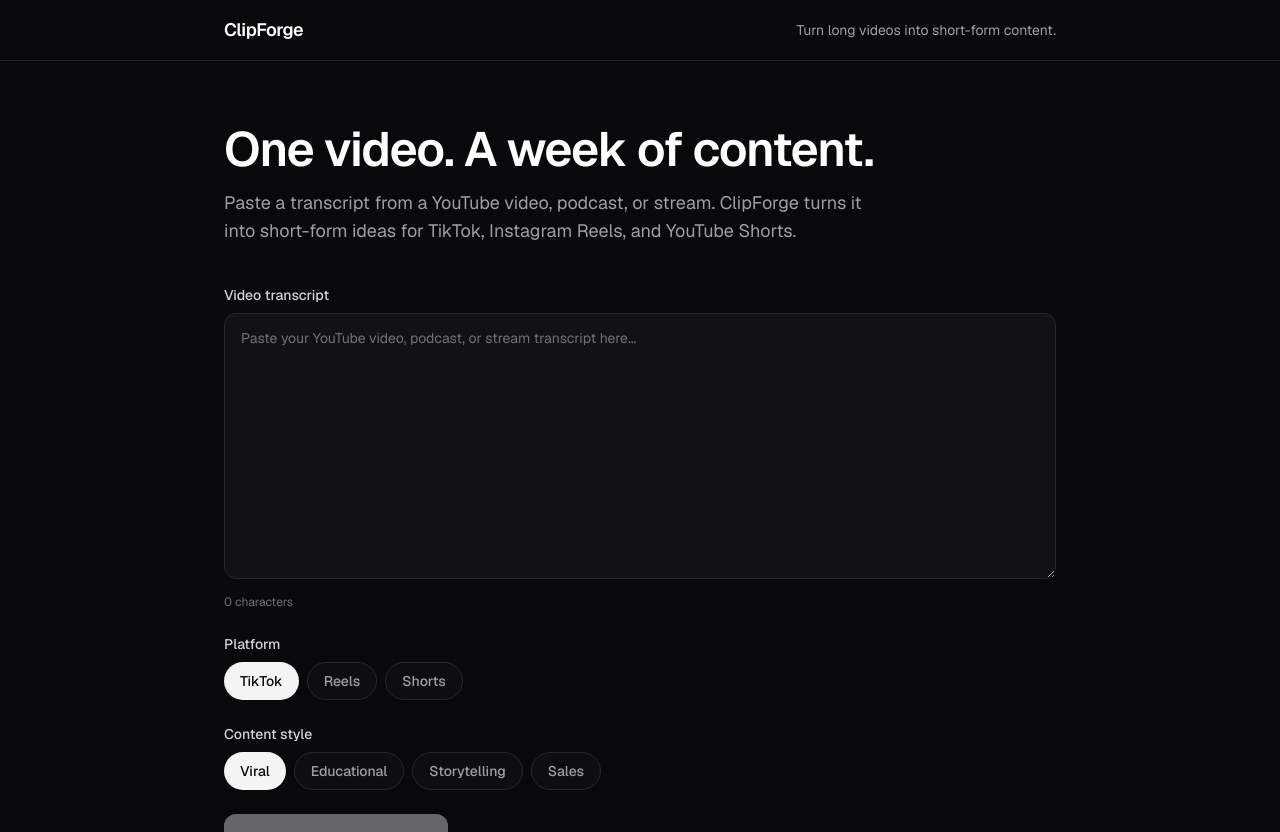
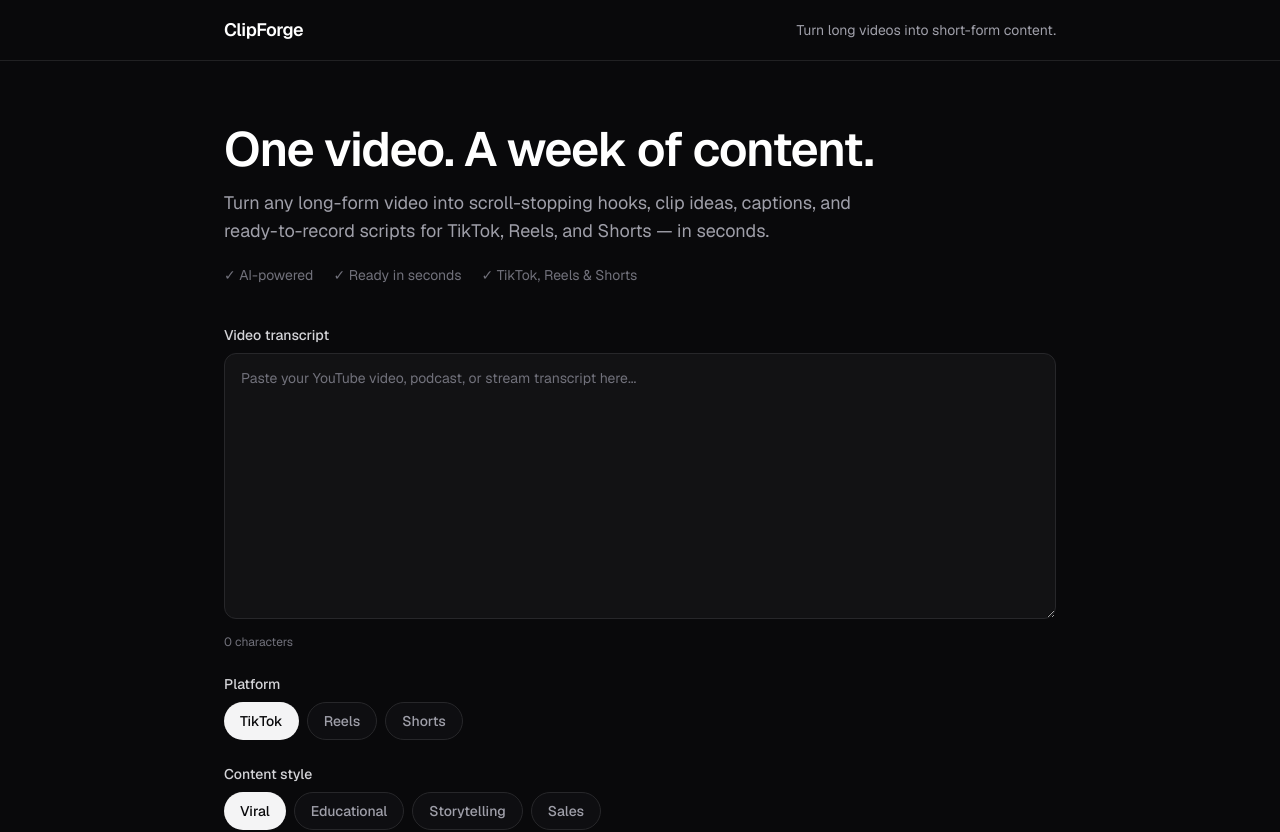
Before and after one commit to acheematiaschh103/clipforge, a Next.js app: page / in a window 1280 px wide. Shown: the top 832 px of the page. Built offline with nearby package versions, Linux system fonts and the light colour scheme.

Commit message:
Improve landing page and results flow

```diff
--- a/src/app/page.tsx
+++ b/src/app/page.tsx
@@ -196,10 +196,15 @@ export default function Home() {
             One video. A week of content.
           </h1>
           <p className="mt-4 text-base leading-7 text-zinc-400 sm:text-lg">
-            Paste a transcript from a YouTube video, podcast, or stream. ClipForge
-            turns it into short-form ideas for TikTok, Instagram Reels, and
-            YouTube Shorts.
-          </p>
+  Turn any long-form video into scroll-stopping hooks, clip ideas,
+  captions, and ready-to-record scripts for TikTok, Reels, and Shorts —
+  in seconds.
+</p>
+<div className="mt-5 flex flex-wrap gap-x-5 gap-y-2 text-sm text-zinc-500">
+  <span>✓ AI-powered</span>
+  <span>✓ Ready in seconds</span>
+  <span>✓ TikTok, Reels & Shorts</span>
+</div>
         </section>
 
         <form className="mt-10 space-y-6" onSubmit={handleGenerate}>
@@ -284,6 +289,7 @@ export default function Home() {
 )}
         </form>
 
+        {results && (
         <section className="mt-14">
           <h2 className="text-sm font-medium uppercase tracking-wider text-zinc-500">
             Results
@@ -362,6 +368,7 @@ export default function Home() {
             </ResultCard>
           </div>
         </section>
+        )}
       </main>
     </div>
   );
```
